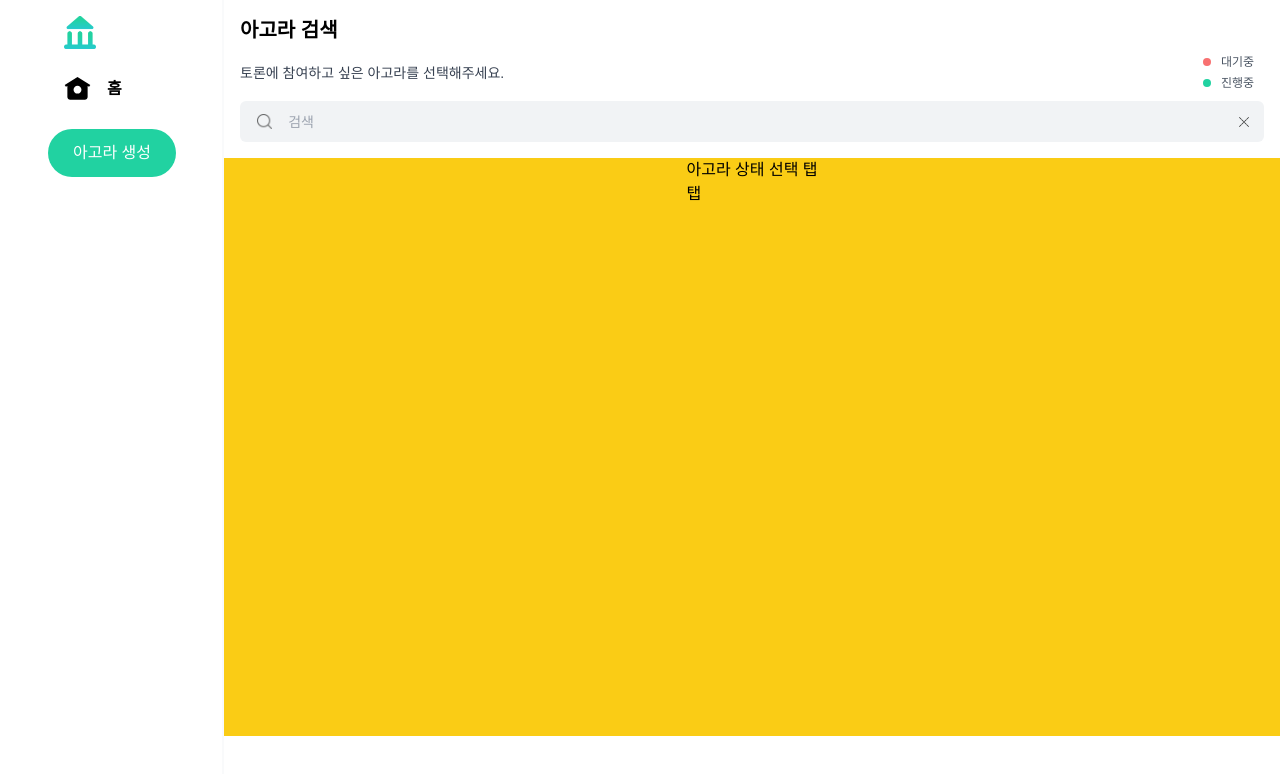
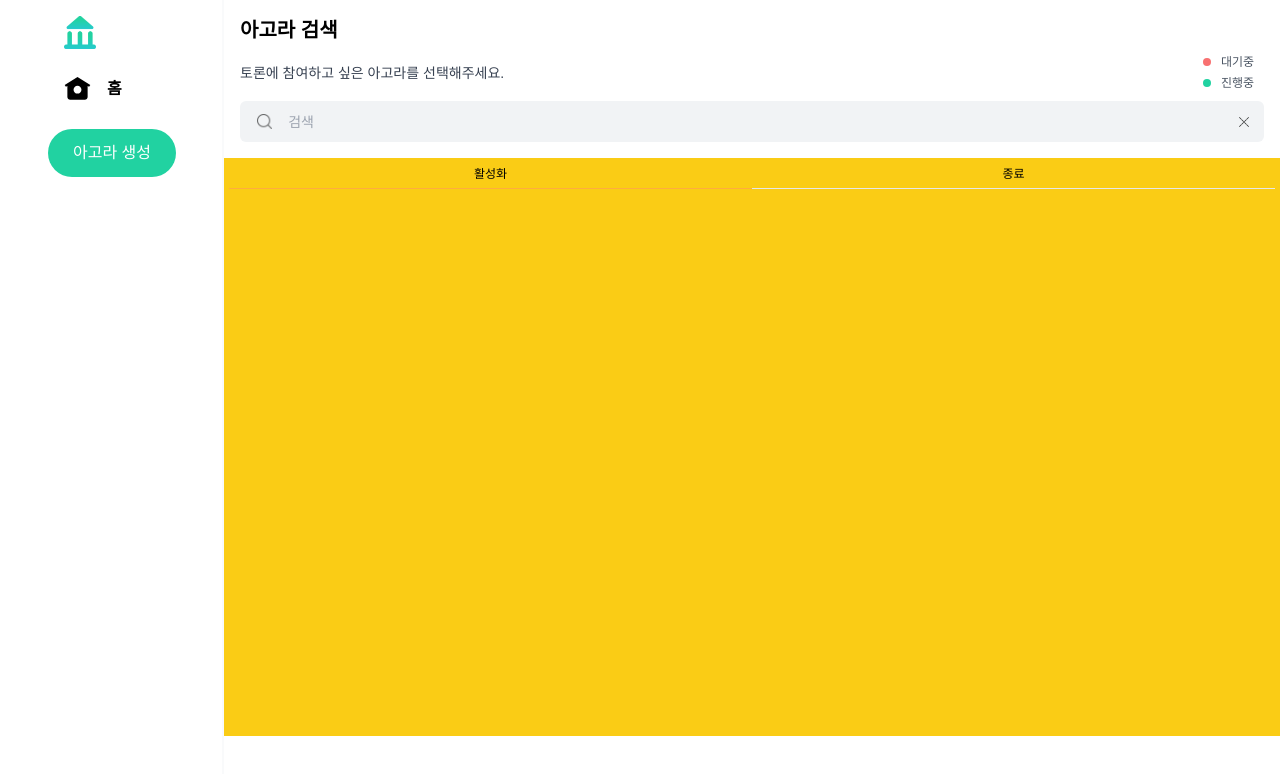
Before and after one commit to Attica-org/athens-client, a Next.js app: page / in a window 1280 px wide. Shown: the top 774 px of the page. Built offline with nearby package versions, Linux system fonts and the light colour scheme.

Commit message:
feat: 아고라 채팅 활성 선택 버튼 추가

```diff
--- a/src/app/_components/home/atoms/AgoraStatus.tsx
+++ b/src/app/_components/home/atoms/AgoraStatus.tsx
@@ -1,7 +1,7 @@
 export default function AgoraStatus() {
   return (
     <div className="flex flex-col justify-start items-start p-10">
-      <div className="flex items-center text-xs text-gray-600">
+      <div className="flex items-center text-xs text-gray-600 whitespace-nowrap">
         <div className="bg-red-400 w-8 h-8 rounded-full mr-10" />
         대기중
       </div>
--- a/src/app/_components/home/atoms/AgoraStatusTab.tsx
+++ b/src/app/_components/home/atoms/AgoraStatusTab.tsx
@@ -1,8 +1,14 @@
 export default function AgoraStatusTab() {
-  const state: "active" | "ended" = "active";
+  // const state: "active" | "ended" = "active";
+
   return (
-    <div>
-      아고라 상태 선택 탭<div>탭</div>
-    </div>
+    <nav className="flex flex-row justify-around items-center h-2rem w-full text-xs ml-5 mr-5">
+      <button className="border-b-1 border-athens-sub flex flex-1 justify-center p-6">
+        활성화
+      </button>
+      <button className="flex flex-1 justify-center p-6 border-b-1">
+        종료
+      </button>
+    </nav>
   );
 }
```
